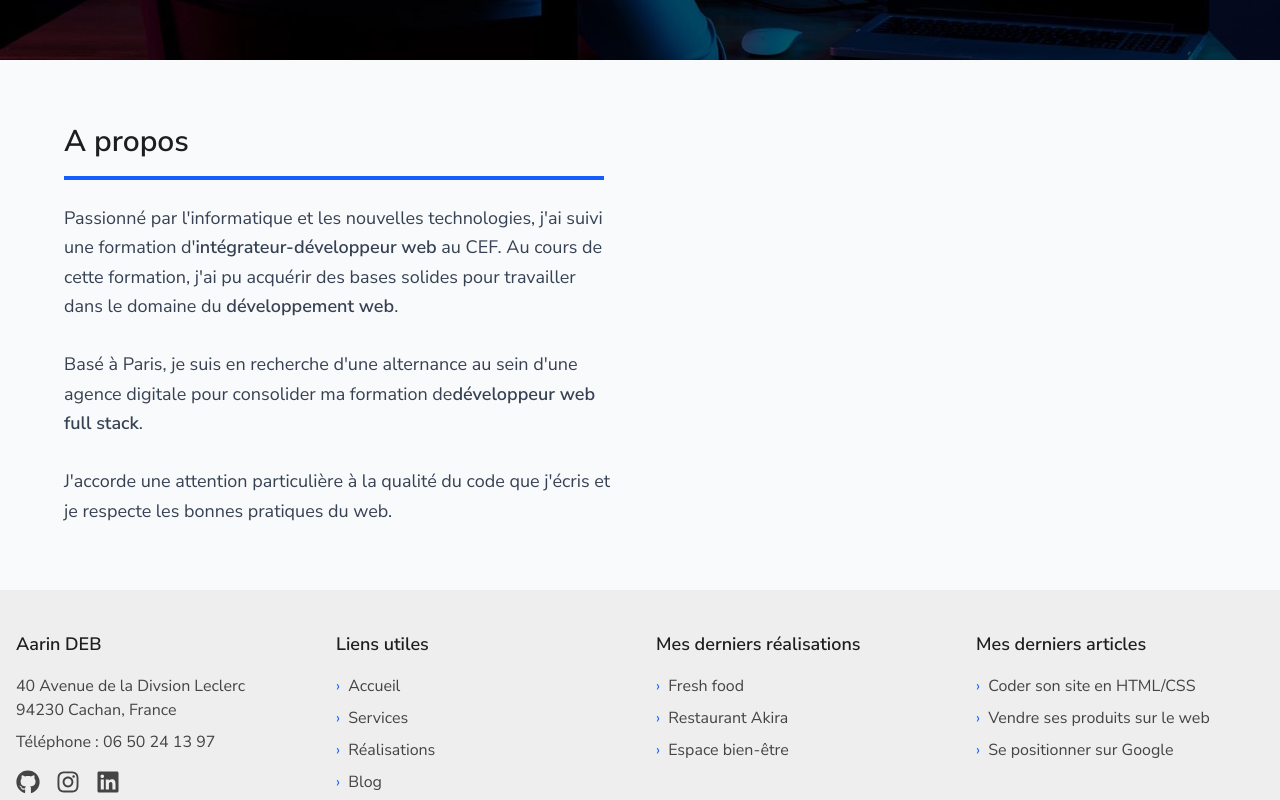
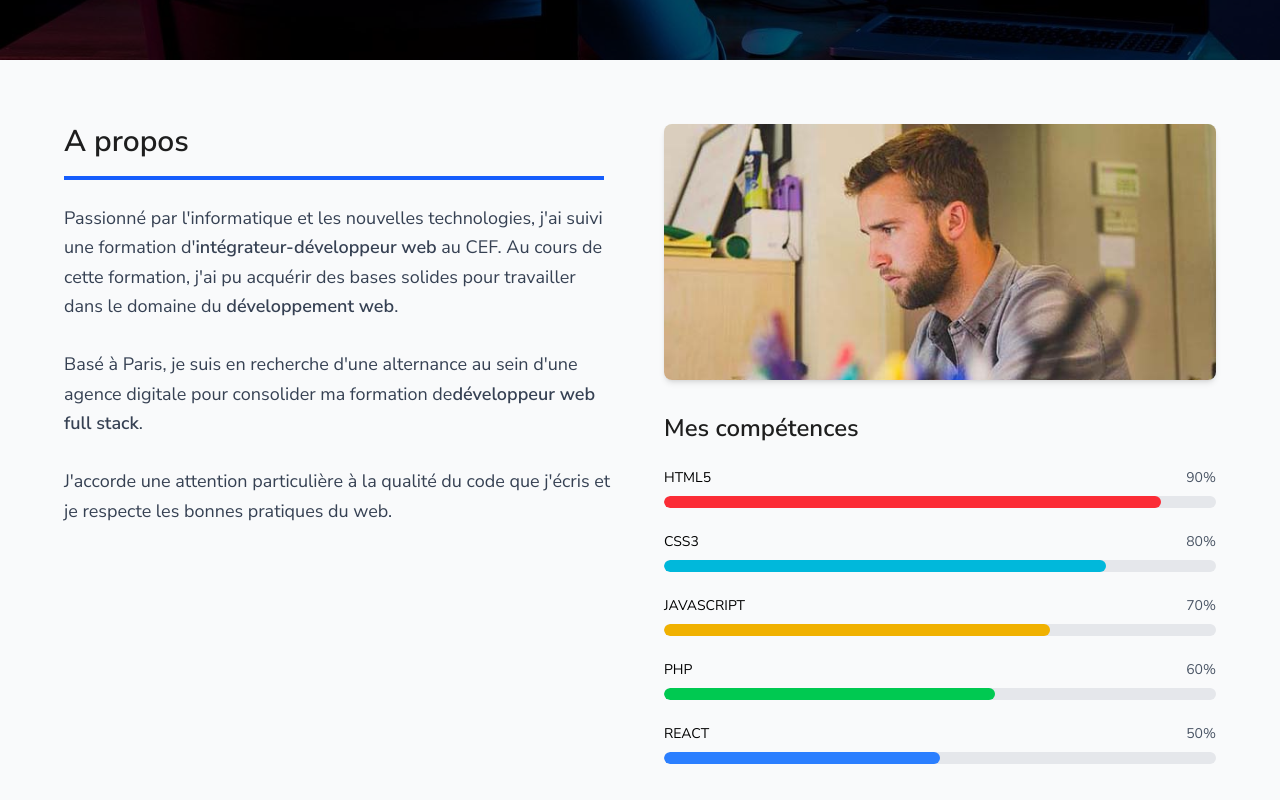
Before and after one commit to userXXIIXII/cv_react, a React (Vite) app: page / in a window 1280 px wide. Shown: the part 800-1600 px from the top of the page. Built offline with nearby package versions, Linux system fonts and the light colour scheme.

Commit message:
Partie skills + custom hooks useSkills.js

```diff
--- a/src/components/AboutSkills.jsx
+++ b/src/components/AboutSkills.jsx
@@ -1,18 +1,15 @@
-import aboutPic from '../assets/about.jpg'
+import aboutPic from '../assets/john-doe-about.jpg';
+import { useSkills } from '../data/useSKills';
 
 function AboutSkills() {
-    const skills = [
-        { name: "HTML5", percentage: 90, color: "bg-red-500"},
-        { name: "CSS3", percentage: 80, color: "bg-cyan-500"},
-        { name: "JAVASCRIPT", percentage: 70, color: "bg-yellow-500"},
-        { name: "PHP", percentage: 60, color: "bg-green-500"},
-        { name: "REACT", percentage: 50, color: "bg-blue-500"}
-    ];
+
+    const { skills } = useSkills();
 
     return (
         <section className="py-16 px-6 bg-gray-50">
             <div className='max-w-6xl mx-auto grid grid-cols-1 lg:grid-cols-2 gap-12 items-start'>
 
+                {/* Partie À Propos */}
                 <div>
                     <h2 className="text-3xl font-semibold mb-4 text-[#1e1e1e]">
                         A propos
@@ -35,8 +32,39 @@ function AboutSkills() {
                     </p>
                 </div>
 
+                {/* Partie Compétences */}
+                <div>
+                    <img
+                    src={aboutPic}
+                    alt="A propos de moi"
+                    className='rounded-lg shadow-md mb-8 w-full h-64 object-cover'
+                    />
+                    <h3 className="text-2xl font-semibold mb-6 text-[#1e1e1e]">
+                        Mes compétences
+                    </h3>
+
+                    <div className="space-y-6">
+                        {skills.map((skill) => (
+                            <div key={skill.name}>
+                                <div className="flex justify-between mb-2">
+                                    <span className='className="font-semibold text-sm'>
+                                        {skill.name}
+                                    </span>
+                                    <span className='text-sm text-gray-600'>
+                                        {skill.percentage}%
+                                    </span>
+                                </div>
+                                <div className="w-full bg-gray-200 h-3 rounded-full overflow-hidden">
+                                    <div
+                                    className={`${skill.color} h-3 rounded-full transition-all duration-500`}
+                                    style={{ width: `${skill.percentage}%` }}>
+                                    </div>
+                                </div>
+                            </div>
+                        ))}
+                    </div>
+                </div>
             </div>
-
         </section>
     );
 }
--- /dev/null
+++ b/src/data/useSKills.js
@@ -0,0 +1,11 @@
+export const useSkills = () => {
+    const skills = [
+        { name: "HTML5", percentage: 90, color: "bg-red-500"},
+        { name: "CSS3", percentage: 80, color: "bg-cyan-500"},
+        { name: "JAVASCRIPT", percentage: 70, color: "bg-yellow-500"},
+        { name: "PHP", percentage: 60, color: "bg-green-500"},
+        { name: "REACT", percentage: 50, color: "bg-blue-500"}
+    ];
+
+    return { skills };
+};
```
Also changed, not shown: src/assets/john-doe-about.jpg (renamed from src/assets/john-doe-about (1).jpg).
